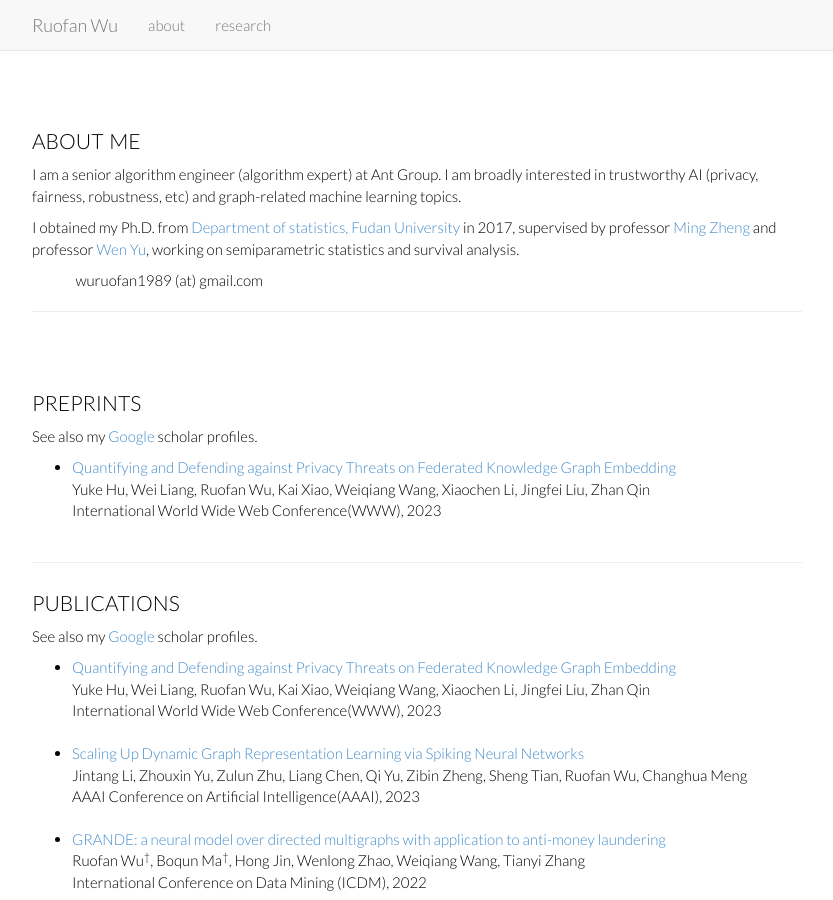
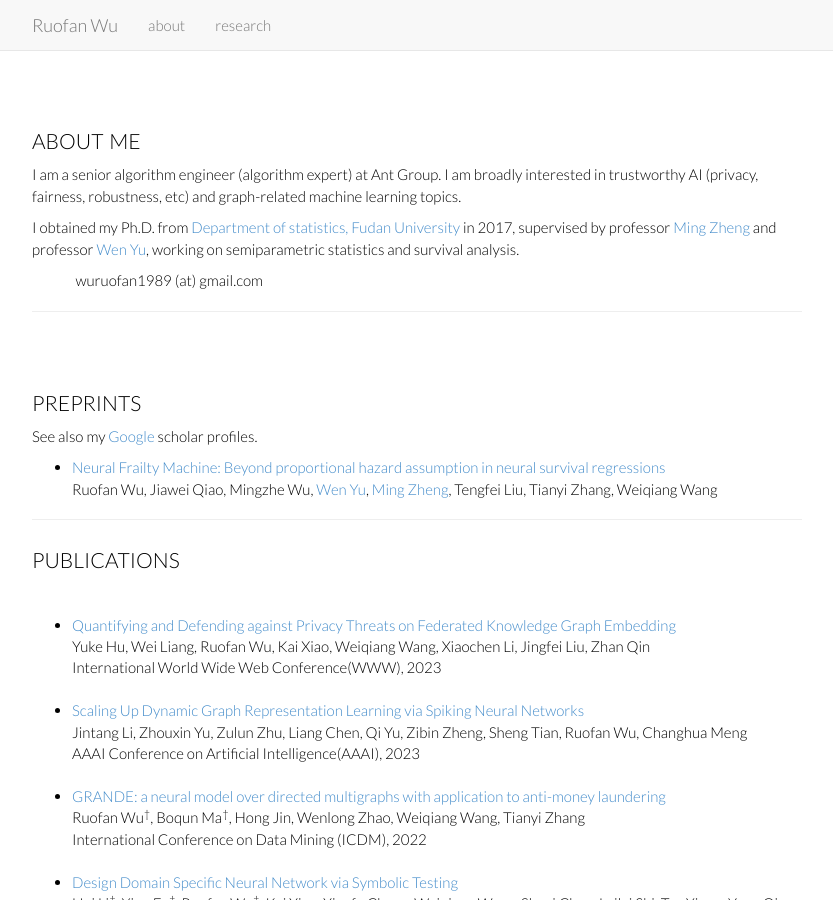
Before and after one commit to Rorschach1989/rorschach1989.github.io, a Jekyll site: the page index.html, which Jekyll copies as it is, in a window 1280 px wide and 900 px high. Shown: the whole window, without its empty margins (223-1056 px from the left). Built offline with Jekyll 4.4.1, drawn with Linux system fonts in a browser that asks for light colours; nearby versions of some CDN libraries; library files that are not in the unit come from our copies.

Commit message:
Revise preprints

```diff
--- a/index.html
+++ b/index.html
@@ -116,12 +116,16 @@
 	  <br>
 	  <ul>
 
-		<li> <a href="https://arxiv.org/abs/2304.02932">
-			Quantifying and Defending against Privacy Threats on Federated Knowledge Graph Embedding </a><br>
-			Yuke Hu, Wei Liang, Ruofan Wu, Kai Xiao, Weiqiang Wang, Xiaochen Li, Jingfei Liu, Zhan Qin
-			<br>
-			International World Wide Web Conference(WWW), 2023
-			<br>
+		<li> <a href="https://arxiv.org/abs/2303.10358">
+			Neural Frailty Machine: Beyond proportional hazard assumption in neural survival regressions </a><br>
+			Ruofan Wu,
+			Jiawei Qiao,
+			Mingzhe Wu,
+			<a href="https://www.fdsm.fudan.edu.cn/AboutUs/preview.html?uid=012077">Wen Yu</a>,
+			<a href="https://www.fdsm.fudan.edu.cn/AboutUs/preview.html?uid=011916"> Ming Zheng</a>,
+			Tengfei Liu,
+			Tianyi Zhang,
+			Weiqiang Wang
 			<br>
 		</li>
 	</ul>
@@ -132,11 +136,11 @@
 	<h2 id="research" style="padding-top: 40px; margin-top:
 	-60px;">publications</h2>
 	<p>
-	  See also
+	  <!-- See also
 	  my <a href="https://scholar.google.com/citations?user=lvCtQUMAAAAJ"
 	  onclick="javascript:
 	  pageTracker._trackPageview(&#39;/out/google_scholar&#39;)">Google</a>
-	  scholar profiles.
+	  scholar profiles.   -->
 	  <br>
 	  <ul>
 
```
